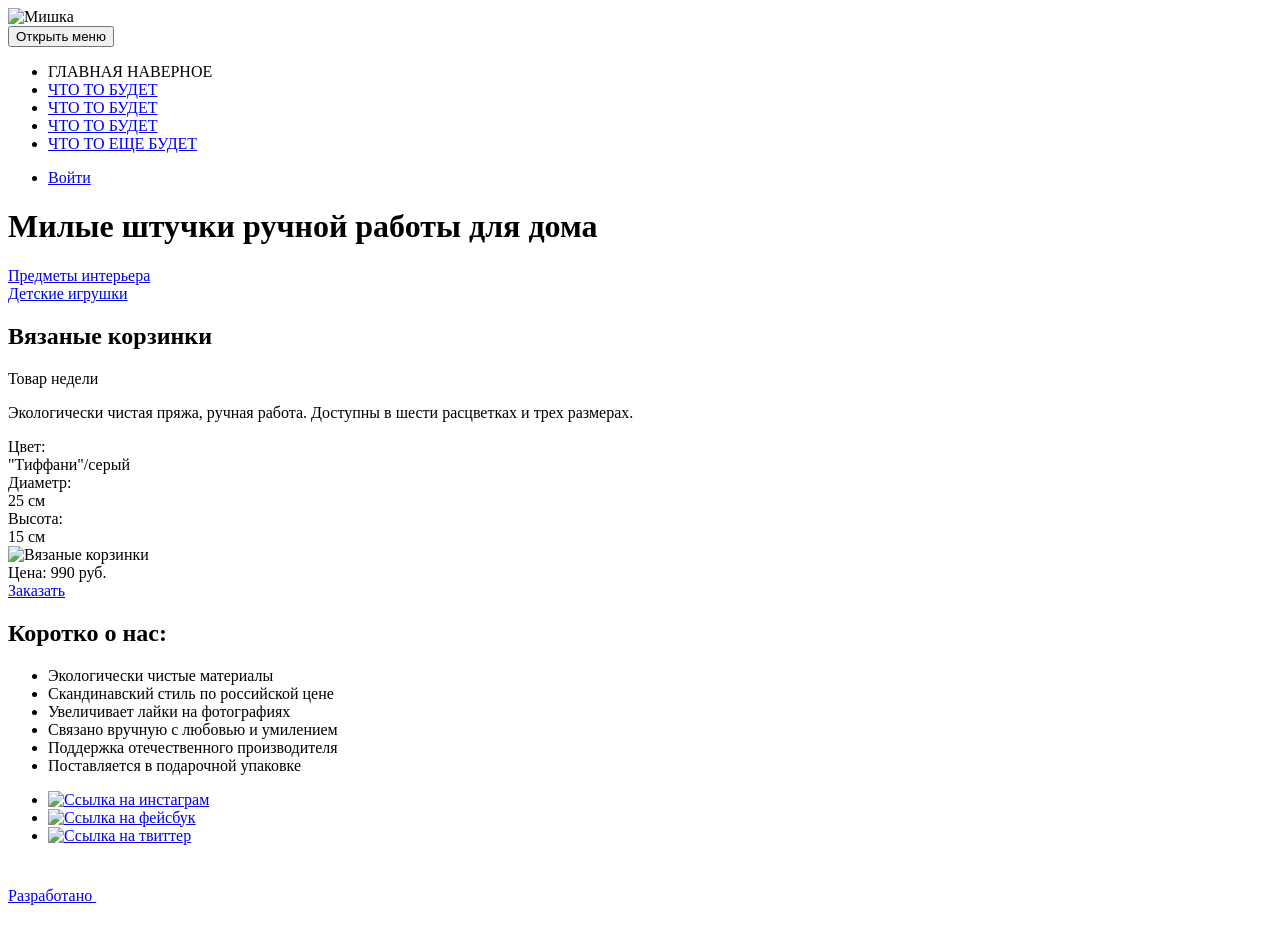
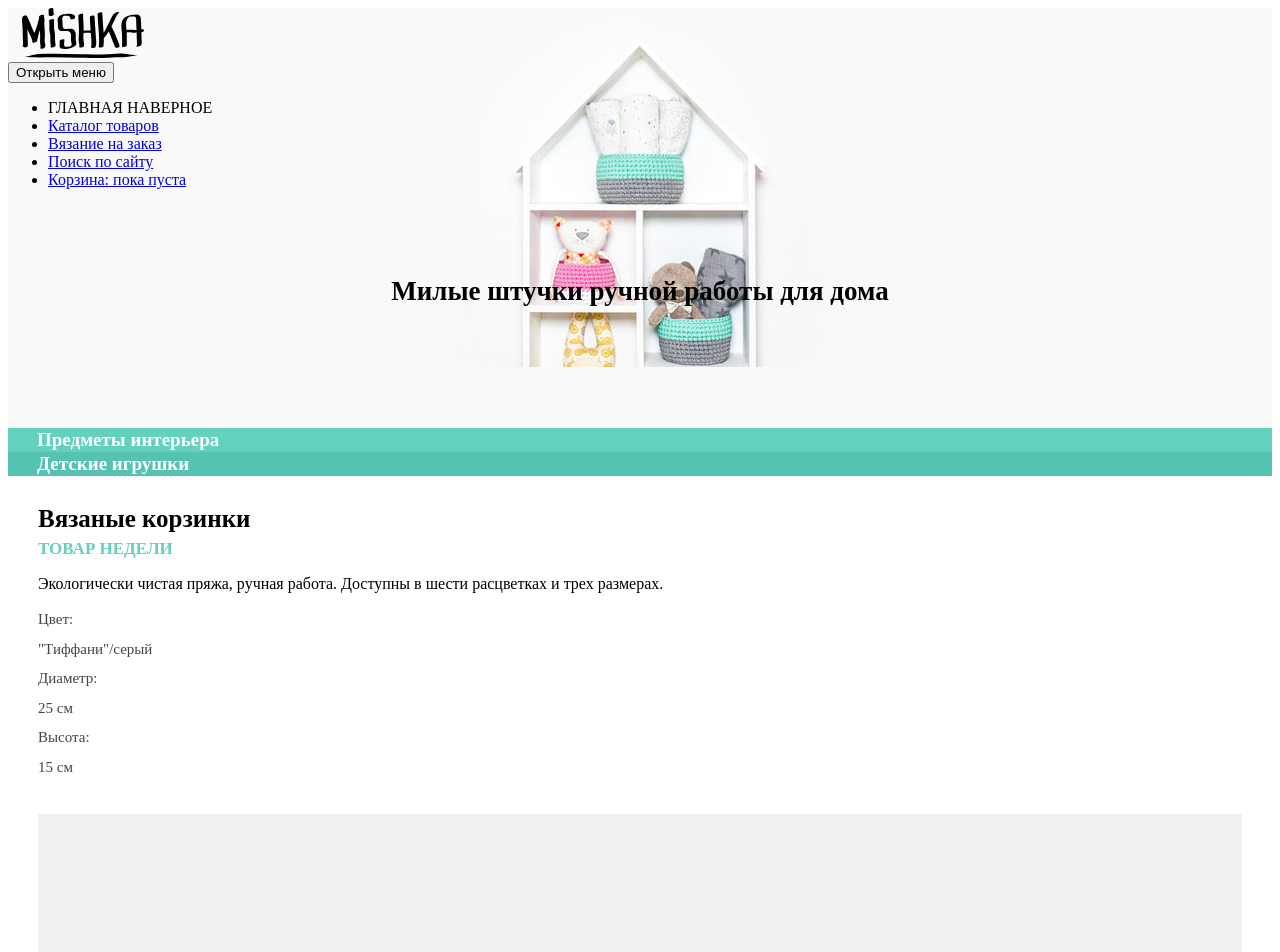
Before and after one commit to Mariazo/1081109-mishka-17, a website: page source/index.html in a window 1280 px wide. Shown: the top 952 px of the page. Before the commit the page ends 913 px from the top, so only its background shows below. Drawn offline with nearby package versions, Linux system fonts and the light colour scheme; files that its build step writes are made by us from their sources.

Commit message:
2 дз начало

```diff
--- a/source/index.html
+++ b/source/index.html
@@ -4,6 +4,7 @@
 <head>
   <meta charset="utf-8">
   <title>HTML Academy: Мишка</title>
+  <link href="css/style.css" rel="stylesheet">
 </head>
 
 <body>
@@ -12,7 +13,7 @@
 
   <header class="page-header">
     <a class="page-header__logo">
-      <img class="page-header__logo-image" src="img/logotype-mobile.svg" width="150" height="50" alt="Мишка">
+      <img class="page-header__logo-image" src="img/logo-mobile.svg" width="150" height="50" alt="Мишка">
     </a>
     <nav class="main-nav">
       <button class="main-nav__toggle" type="button">Открыть меню</button>
@@ -22,21 +23,16 @@
             <a>ГЛАВНАЯ НАВЕРНОЕ</a>
           </li>
           <li class="site-list__item">
-            <a href="#">ЧТО ТО БУДЕТ</a>
+            <a href="catalog.html">Каталог товаров</a>
           </li>
           <li class="site-list__item">
-            <a href="#">ЧТО ТО БУДЕТ</a>
+            <a href="form.html">Вязание на заказ</a>
           </li>
           <li class="site-list__item">
-            <a href="#">ЧТО ТО БУДЕТ</a>
+            <a href="#">Поиск по сайту</a>
           </li>
           <li class="site-list__item">
-            <a href="#">ЧТО ТО ЕЩЕ БУДЕТ</a>
-          </li>
-        </ul>
-        <ul class="main-nav__list user-list">
-          <li class="user-list__item">
-            <a class="user-list__login" href="login.html">Войти</a>
+            <a href="#">Корзина: пока пуста</a>
           </li>
         </ul>
       </div>
@@ -77,8 +73,8 @@
               <div class="popular-product__def-value"> 15 см</div>
             </div>
           </div>
-          <img class="popular-product__image" src="img/" width="150" height="50" alt="Вязаные корзинки">
-          <div class="popular_product__price"> Цена: 990 руб. </div>
+          <img class="popular-product__image" src="img/triple-set-mobile@1x.jpg" alt="Вязаные корзинки">
+          <div class="popular-product__price"> Цена: 990 руб. </div>
           <a href="cart.html" class="btn btn--popular-order btn--open-modal popular-product__button"> Заказать </a>
         </div>
       </div>
@@ -125,17 +121,17 @@
       <ul class="social__list">
         <li class="social__item">
           <a class="social__link social__link--instagram" href="#">
-            <img src="img/instagram.svg" width="34" height="34" alt="Ссылка на инстаграм">
+            <img src="img/icon-insta.svg" width="22" height="21" alt="Ссылка на инстаграм">
           </a>
         </li>
         <li class="social__item">
           <a class="social__link social__link--facebook" href="#">
-            <img src="img/fb.svg" width="34" height="34" alt="Ссылка на фейсбук">
+            <img src="img/icon-fb.svg" width="22" height="21" alt="Ссылка на фейсбук">
           </a>
         </li>
         <li class="social__item">
           <a class="social__link social__link--twitter" href="#">
-            <img src="img/twitter.svg" width="34" height="34" alt="Ссылка на твиттер">
+            <img src="img/icon-twitter.svg" width="22" height="21" alt="Ссылка на твиттер">
           </a>
         </li>
       </ul>
@@ -143,7 +139,7 @@
     <div class="footer-page__copyright copyright">
       <a href="htmlacademy.ru" class="footer-page__copyright copyright-link">
         Разработано
-        <svg width="40px" height="40px" alt="Логотип HTML-academy">
+          <svg xmlns="http://www.w3.org/2000/svg" viewBox="0 0 60 60"><path fill="#2E368F" d="M30.2 5h-.2l-19.7 2.1v36.2l19.7 11.7 19.7-11.7v-36.2l-19.5-2.1zm17 36.8l-17.2 10.2-17.2-10.2v-14.8l17.1 10.2v1.8l-11.7-7v1.8l11.8 7.1v1.9l-11.8-7v1.8l11.8 7 11.9-7.1v-7.6l5.3-3.2v15.1zm-.1-17l-4.7 2.8-2.2 1.3-10.3-6.1v1.8l8.8 5.3h-.1l-.2.1-1.3.7-7.3-4.3v1.8l5.8 3.4-1.4.9-4.3-2.6v1.8l2.9 1.7-2.9 1.7-17-10.1 17-10.2 17.2 10zm.1-1.8l-17.3-10.2-17.1 10.2v-13.6l17.2-1.8 17.2 1.8v13.6z"/></svg>
       </a>
   </footer>
 </body>
--- /dev/null
+++ b/source/less/blocks/about-us.less
@@ -0,0 +1,20 @@
+.about-us {
+  background-image: url("../img/bg-zigzag-line.svg");
+  background-repeat: repeat-x;
+  background-position: 8px 1px;
+  background-size: 320px 7px;
+
+  &__wrapper {
+    margin: 0 auto;
+    padding: 24px 29px 14px;
+  }
+
+  &__title {
+    margin: 0 0 56px;
+    padding-top: 11px;
+    font-size: 25px;
+    line-height: 30px;
+    font-weight: 700;
+    color: #000000;
+  }
+}
--- /dev/null
+++ b/source/less/blocks/advantages-list.less
@@ -0,0 +1,23 @@
+.advantages-list {
+  margin: 0;
+  padding: 0;
+
+  &__item {
+    margin: 15px 0 53px;
+    padding-top: 15px;
+    font-size: 17px;
+    line-height: 20px;
+    font-weight: 700;
+    color: #000000;
+
+    &::before {
+      content: "";
+      width: 50px;
+      height: 37px;
+      position: absolute;
+      top: -39px;
+      background-repeat: no-repeat;
+      background-position: 50% 50%;
+    }
+  }
+}
--- /dev/null
+++ b/source/less/blocks/catalog-item.less
@@ -0,0 +1,35 @@
+.catalog-item {
+  &__definition {
+    padding: 20px 26px 1px 27px;
+    border: 1px solid #ececec;
+  }
+
+  &__param {
+    padding-bottom: 18px;
+    font-size: 13px;
+    line-height: 30px;
+    font-weight: 400;
+    color: #444444;
+  }
+
+  &__buy {
+    padding-top: 21px;
+    border-top: 1px solid #ececec;
+  }
+
+  &__price {
+    font-size: 15px;
+    line-height: 24px;
+    font-weight: 700;
+    color: #000000;
+  }
+
+  &__name-link {
+    padding: 6px 0;
+    font-size: 17px;
+    line-height: 24px;
+    font-weight: 700;
+    color: #000000;
+    text-decoration: none;
+  }
+}
--- /dev/null
+++ b/source/less/blocks/catalog-list.less
@@ -0,0 +1,10 @@
+.catalog-list {
+  &__wrapper {
+    margin: 0 auto;
+    padding: 30px 30px 58px;
+  }
+
+  &__item {
+    margin: 0 auto 30px;
+  }
+}
--- /dev/null
+++ b/source/less/blocks/categories-list.less
@@ -0,0 +1,20 @@
+.categories-list__item {
+  font-size: 19px;
+  line-height: 24px;
+  font-weight: bold;
+  color: white;
+
+  &--interior {
+    background-color: #63d1bb;
+  }
+
+  &--toys {
+    background-color: #56c3b2;
+  }
+}
+
+.categories-list__link {
+  color: white;
+  text-decoration: none;
+  padding: 26px 0 29px 29px;
+}
--- /dev/null
+++ b/source/less/blocks/copyright.less
@@ -0,0 +1,16 @@
+.copyright {
+  margin: auto;
+
+  &-link {
+    text-decoration: none;
+    font-size: 17px;
+    line-height: 20px;
+    font-weight: 700;
+    color: #000000;
+  }
+
+  & svg {
+    width: 27px;
+    height: 34px;
+  }
+}
--- /dev/null
+++ b/source/less/blocks/footer-page.less
@@ -0,0 +1,7 @@
+.footer-page {
+  background-color: #f1f1f1;
+
+  &__wrapper {
+    margin: 0 auto;
+  }
+}
--- /dev/null
+++ b/source/less/blocks/page-header.less
@@ -0,0 +1,22 @@
+.page-header {
+  background-image: url("../img/hero-mobile@1x.jpg");
+  background-repeat: no-repeat;
+  background-size: 575px auto;
+  background-color: #f9f9f9;
+  background-position: 50% -15%;
+
+  &__title {
+    margin: 0 0 122px;
+    padding: 71px 30px 0;
+    text-align: center;
+    font-size: 27px;
+    line-height: 30px;
+    font-weight: 700;
+    color: #000000;
+  }
+
+  &__wrapper {
+    margin: 0 auto;
+    box-sizing: border-box;
+  }
+}
--- /dev/null
+++ b/source/less/blocks/popular-product.less
@@ -0,0 +1,69 @@
+.popular-product {
+  &__wrapper {
+    margin: 0 auto;
+    box-sizing: border-box;
+    padding: 28px 30px 34px;
+  }
+
+  &__title {
+    margin: 0;
+    padding-bottom: 5px;
+    font-size: 25px;
+    line-height: 30px;
+    font-weight: 700;
+    color: #000000;
+  }
+
+  &__flag {
+    text-transform: uppercase;
+    font-size: 17px;
+    line-height: 20px;
+    font-weight: 700;
+    color: #63d1bb;
+  }
+
+  &__desc {
+    margin: 23px 0 17px;
+    font-size: 15px;
+    line-height: 24px;
+    font-weight: 400;
+    color: #444444;
+  }
+
+  &__definition-container {
+    margin: 0 0 28px;
+  }
+
+  &__def-row {
+    display: table-row;
+    border-bottom: 1px solid #ececec;
+  }
+
+  &__def-param,
+  &__def-value {
+    text-align: left;
+    font-size: 15px;
+    line-height: 20px;
+    font-weight: 400;
+    color: #444444;
+  }
+
+  &__def-value {
+    padding: 10px 0 9px;
+  }
+
+  &__image {
+    margin-bottom: 15px;
+    width: 100%;
+    height: auto;
+  }
+
+  &__price {
+    margin-bottom: 26px;
+    text-align: center;
+    font-size: 17px;
+    line-height: 24px;
+    font-weight: 700;
+    color: #444444;
+  }
+}
--- /dev/null
+++ b/source/less/blocks/social.less
@@ -0,0 +1,12 @@
+.social {
+  margin: auto;
+  padding-top: 17px;
+  border-bottom: 1px solid #e5e5e5;
+  font-size: 0;
+
+  &__link {
+    padding: 0 22px 0 18px;
+    font-size: 0;
+    text-decoration: none;
+  }
+}
--- /dev/null
+++ b/source/less/btn.less
@@ -0,0 +1,29 @@
+.btn {
+  display: block;
+  padding: 13px 0 15px;
+  text-align: center;
+  text-transform: uppercase;
+  text-decoration: none;
+  font-size: 17px;
+  line-height: 20px;
+  font-weight: 700;
+  color: #444444;
+
+  &--popular-order {
+    padding: 14px 0;
+    border: 2px solid #444444;
+  }
+
+  &--catalog-order {
+    font-size: 0;
+    padding: 1px 0 29px;
+    width: 20px;
+    height: 20px;
+    border: none;
+
+    & svg {
+      fill: #000000;
+      opacity: 0.2;
+    }
+  }
+}
--- /dev/null
+++ b/source/less/style.less
@@ -0,0 +1,13 @@
+@import "fonts.less";
+@import "blocks/about-us.less";
+@import "blocks/catalog-item.less";
+@import "blocks/catalog-list.less";
+@import "blocks/categories-list.less";
+@import "blocks/copyright.less";
+@import "blocks/footer-page";
+@import "blocks/main-nav";
+@import "blocks/page-header";
+@import "blocks/page-main";
+@import "blocks/popular-product";
+@import "blocks/social.less";
+@import "btn.less";
```
Also changed, not shown: source/catalog.html (+23 -21 lines), source/form.html (+9 -13 lines), source/less/blocks/main-nav.less (added), source/less/blocks/page-main.less (added), source/less/fonts.less (added), 1 other file.
